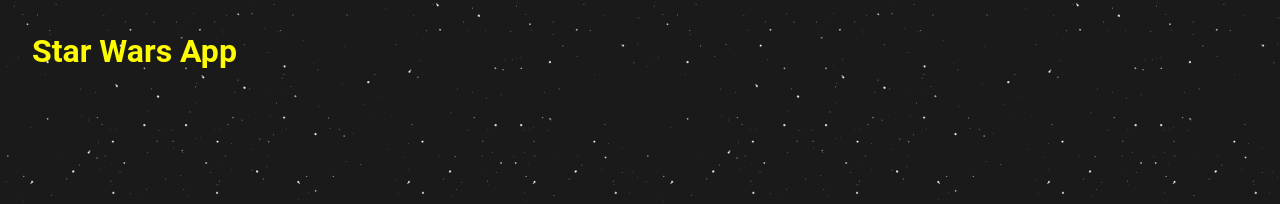
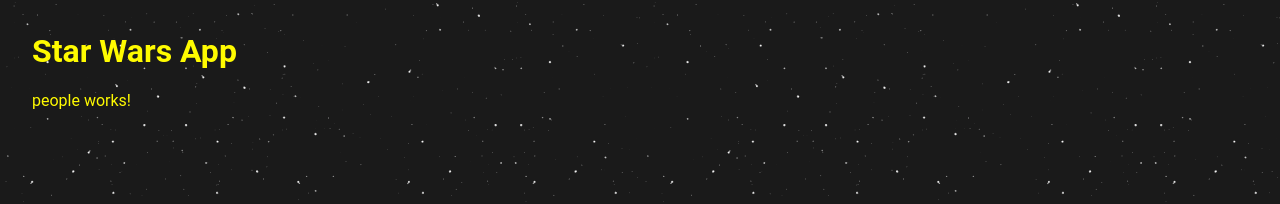
Before and after one commit to PattyFrei/star-wars-app, an Angular app: page / in a window 1280 px wide. Shown: the top 204 px of the page. Built offline with nearby package versions, Linux system fonts and the light colour scheme.

Commit message:
create people component

```diff
--- a/src/app/app.component.html
+++ b/src/app/app.component.html
@@ -1 +1,2 @@
 <h1>{{ title }}</h1>
+<app-people></app-people>
--- a/src/app/app.module.ts
+++ b/src/app/app.module.ts
@@ -3,10 +3,12 @@
 
 import { AppRoutingModule } from './app-routing.module';
 import { AppComponent } from './app.component';
+import { PeopleComponent } from './people/people.component';
 
 @NgModule({
   declarations: [
-    AppComponent
+    AppComponent,
+    PeopleComponent
   ],
   imports: [
     BrowserModule,
--- /dev/null
+++ b/src/app/people/people.component.html
@@ -0,0 +1 @@
+<p>people works!</p>
--- /dev/null
+++ b/src/app/people/people.component.ts
@@ -0,0 +1,16 @@
+import { Component, OnInit } from '@angular/core';
+
+import { Character } from './../models/character';
+
+@Component({
+    selector: 'app-people',
+    templateUrl: './people.component.html',
+    styleUrls: ['./people.component.css'],
+})
+export class PeopleComponent implements OnInit {
+    people: Character[];
+
+    constructor() {}
+
+    ngOnInit(): void {}
+}
```
Also changed, not shown: src/app/people/people.component.css (added), 1 other file (tests, documents, lock files or other folders).
